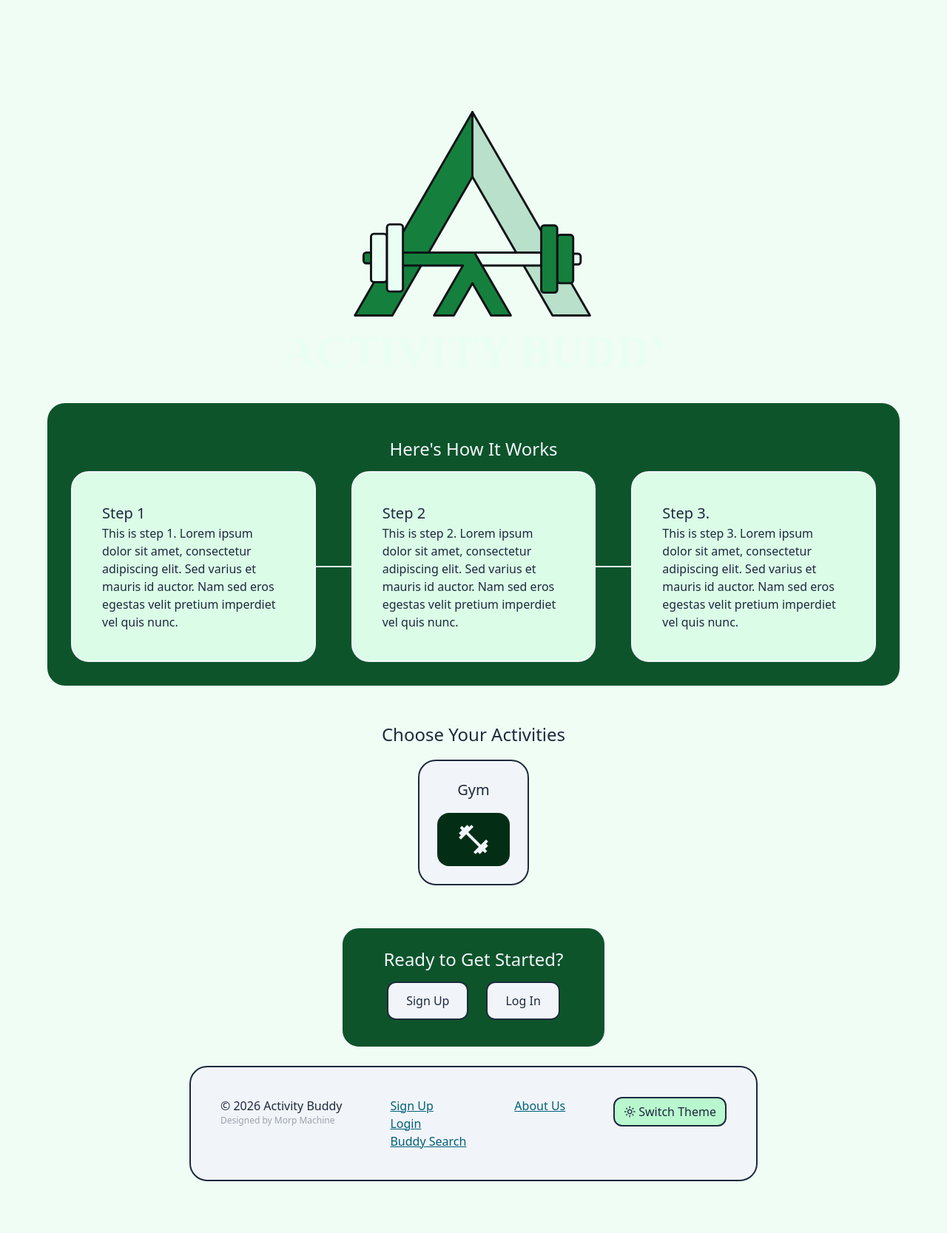
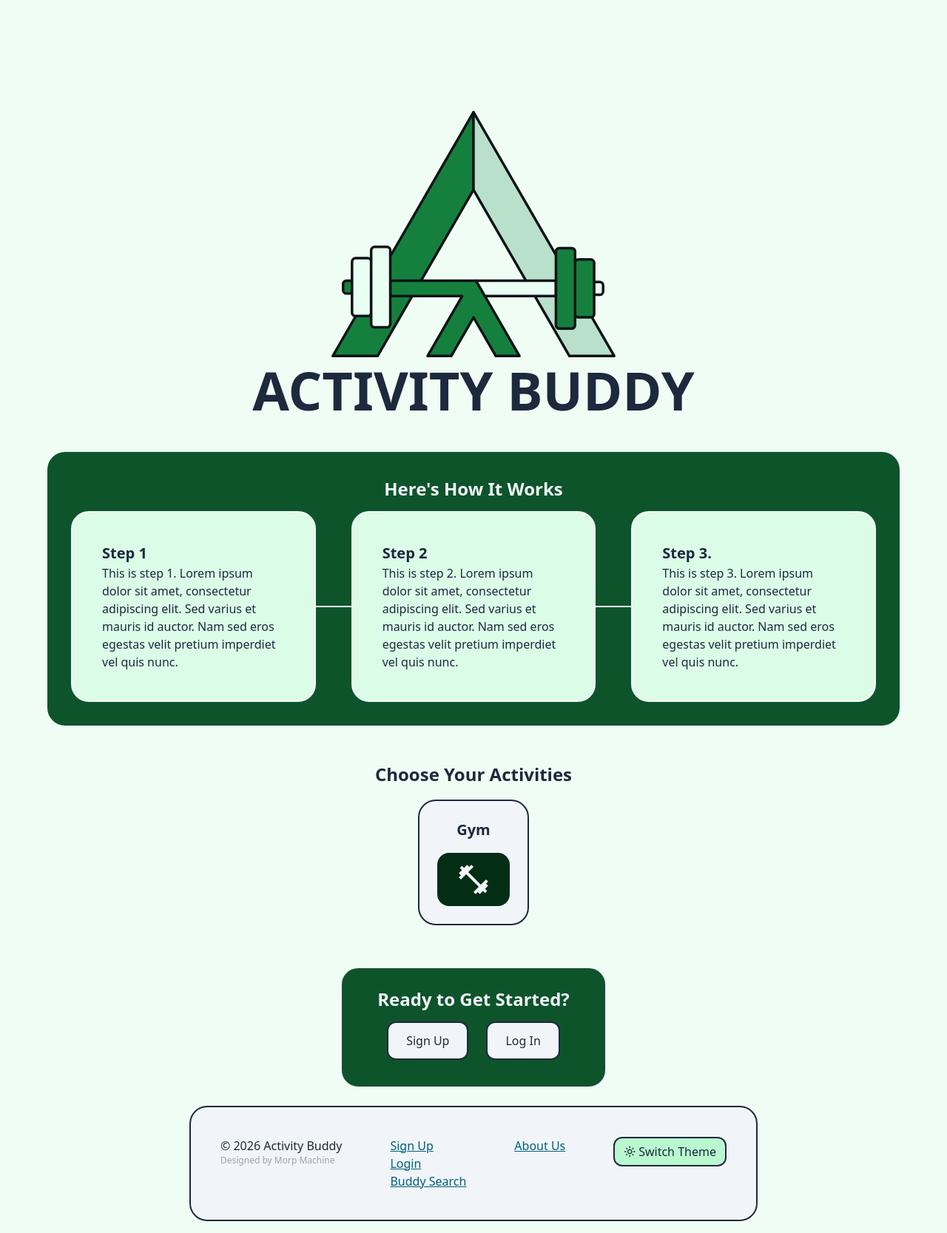
Before and after one commit to evankingca/Activity-Buddy, a Django app: page / in a window 1280 px wide. Shown: the part 16-1683 px from the top of the page at 74% size. Before the commit the page ends 1613 px from the top, so only its background shows below. Run offline with Django 5.2, Linux system fonts and the light colour scheme; some libraries are stand-ins or nearby versions.

Commit message:
Updated home styles

```diff
--- a/browsing/templates/browsing/index.html
+++ b/browsing/templates/browsing/index.html
@@ -2,19 +2,21 @@
 {% block title %}It's the Home Page{% endblock %}
 
 {% block content %}
+{% load static %}
+
 
 <div class="container mx-auto">
   <section class="flex flex-col gap-4 items-center justify-center">
 
 
     <div id="home-hero" class="m-4" style="margin-top:150px;">
-      <!-- Add: IF theme = dark, then this image, else light version "../../static/browsing/svg/logo-text-light.svg" -->
-      <img src="../../static/browsing/svg/logo-text-dark.svg" width="512" alt="Activity Buddy logo">
+      <img src="{% static 'browsing/svg/logo-plain.svg' %}" class="max-w-96 sm:w-full w-40 mx-auto" alt="Activity Buddy logo">
+      <h2 class="md:text-7xl! sm:text-6xl! text-3xl! text-center mt-2">ACTIVITY BUDDY</h2>
     </div>
 
     <!-- How it works -->
     <div id="home-how-it-works" class="bg-bg-green p-8 m-4 rounded-3xl text-center w-full max-w-6xl">
-      <h2 class="m-3 text-text-alt">Here's How It Works</h2>
+      <h2 class="mb-3 text-text-alt">Here's How It Works</h2>
       <div class="flex flex-col md:flex-row items-center">
         <div class="card-green flex-1 text-left">
           <h3>Step 1</h3>
--- a/tailwindApp/static/css/dist/styles.css
+++ b/tailwindApp/static/css/dist/styles.css
@@ -35,8 +35,14 @@
     --text-base--line-height: calc(1.5 / 1);
     --text-2xl: 1.5rem;
     --text-2xl--line-height: calc(2 / 1.5);
+    --text-3xl: 1.875rem;
+    --text-3xl--line-height: calc(2.25 / 1.875);
     --text-5xl: 3rem;
     --text-5xl--line-height: 1;
+    --text-6xl: 3.75rem;
+    --text-6xl--line-height: 1;
+    --text-7xl: 4.5rem;
+    --text-7xl--line-height: 1;
     --font-weight-bold: 700;
     --tracking-normal: 0em;
     --leading-normal: 1.5;
@@ -278,6 +284,12 @@
   .mx-auto {
     margin-inline: auto;
   }
+  .mt-2 {
+    margin-top: calc(var(--spacing) * 2);
+  }
+  .mb-3 {
+    margin-bottom: calc(var(--spacing) * 3);
+  }
   .mb-4 {
     margin-bottom: calc(var(--spacing) * 4);
   }
@@ -302,6 +314,9 @@
   .w-0\.5 {
     width: calc(var(--spacing) * 0.5);
   }
+  .w-40 {
+    width: calc(var(--spacing) * 40);
+  }
   .w-full {
     width: 100%;
   }
@@ -313,6 +328,9 @@
   }
   .max-w-7xl {
     max-width: var(--container-7xl);
+  }
+  .max-w-96 {
+    max-width: calc(var(--spacing) * 96);
   }
   .flex-1 {
     flex: 1;
@@ -409,6 +427,10 @@
     font-size: var(--text-2xl);
     line-height: var(--tw-leading, var(--text-2xl--line-height));
   }
+  .text-3xl\! {
+    font-size: var(--text-3xl) !important;
+    line-height: var(--tw-leading, var(--text-3xl--line-height)) !important;
+  }
   .text-5xl {
     font-size: var(--text-5xl);
     line-height: var(--tw-leading, var(--text-5xl--line-height));
@@ -477,6 +499,11 @@
     }
   }
   @media (width >= 40rem) {
+    .sm\:w-full {
+      width: 100%;
+    }
+  }
+  @media (width >= 40rem) {
     .sm\:flex-row {
       flex-direction: row;
     }
@@ -506,6 +533,12 @@
       padding-block: calc(var(--spacing) * 4);
     }
   }
+  @media (width >= 40rem) {
+    .sm\:text-6xl\! {
+      font-size: var(--text-6xl) !important;
+      line-height: var(--tw-leading, var(--text-6xl--line-height)) !important;
+    }
+  }
   @media (width >= 48rem) {
     .md\:h-0\.5 {
       height: calc(var(--spacing) * 0.5);
@@ -529,6 +562,12 @@
   @media (width >= 48rem) {
     .md\:flex-row {
       flex-direction: row;
+    }
+  }
+  @media (width >= 48rem) {
+    .md\:text-7xl\! {
+      font-size: var(--text-7xl) !important;
+      line-height: var(--tw-leading, var(--text-7xl--line-height)) !important;
     }
   }
   .dark\:text-text\/15:where(.dark, .dark *) {
@@ -727,9 +766,11 @@
 }
 h2 {
   font-size: 24px;
+  font-weight: bold;
 }
 h3 {
   font-size: 20px;
+  font-weight: bold;
 }
 @property --tw-border-style {
   syntax: "*";
--- a/tailwindApp/static_src/src/styles.css
+++ b/tailwindApp/static_src/src/styles.css
@@ -278,8 +278,10 @@
 
 h2 {
   font-size: 24px;
+  font-weight: bold;
 }
 
 h3 {
   font-size: 20px;
+  font-weight: bold;
 }
```
